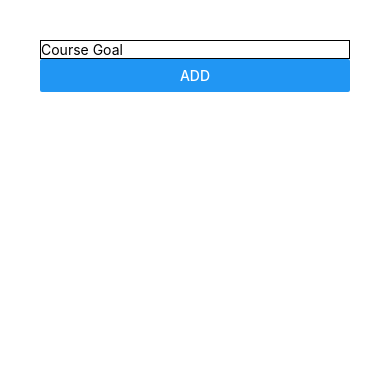
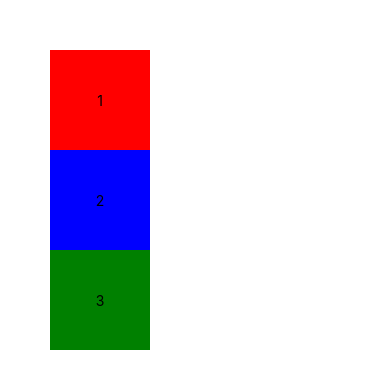
Before and after one commit to rossmawd/react-native-test-app, a React Native app: screen / in a window 390 px wide. Shown: the top 388 px of the page. Built offline with nearby package versions, Linux system fonts and the light colour scheme.

Commit message:
Moving onto flexbox

```diff
--- a/App.js
+++ b/App.js
@@ -1,16 +1,42 @@
-import React, { useState } from 'react';
-
-import { StyleSheet, TextInput, View, Button } from 'react-native';
+import React from 'react';
+import { Text, View } from 'react-native';
 
 export default function App() {
-  const [outputText, setOutputText] = useState('Open up App.js to start working on your app!')
   return (
-    <View style={{ padding: 40 }} >
-      <View>
-        <TextInput placeholder="Course Goal" style={{ borderColor: 'black', borderWidth: 1 }} />
-        <Button title="ADD" />
+    <View style={{ padding: 50 }}>
+      <View
+        style={{
+          backgroundColor: 'red',
+          width: 100,
+          height: 100,
+          justifyContent: 'center',
+          alignItems: 'center'
+        }}
+      >
+        <Text>1</Text>
       </View>
-      <View></View>
+      <View
+        style={{
+          backgroundColor: 'blue',
+          width: 100,
+          height: 100,
+          justifyContent: 'center',
+          alignItems: 'center'
+        }}
+      >
+        <Text>2</Text>
+      </View>
+      <View
+        style={{
+          backgroundColor: 'green',
+          width: 100,
+          height: 100,
+          justifyContent: 'center',
+          alignItems: 'center'
+        }}
+      >
+        <Text>3</Text>
+      </View>
     </View>
   );
 }
```
